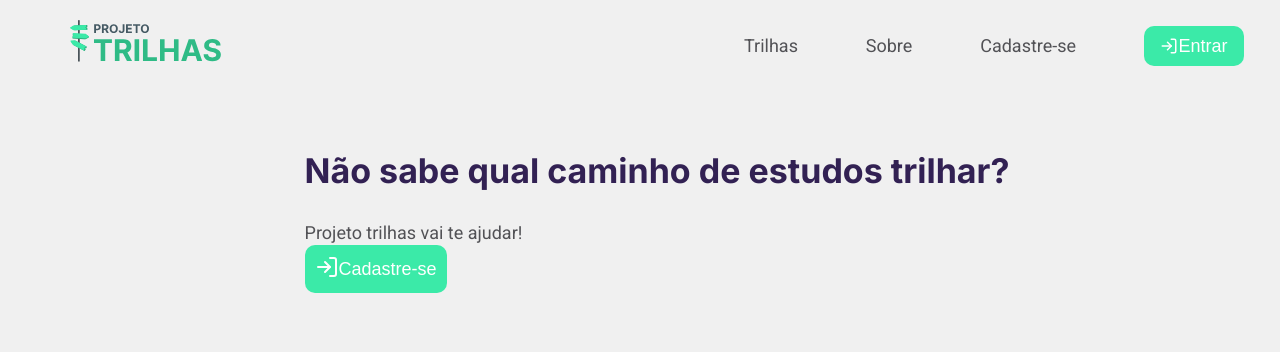
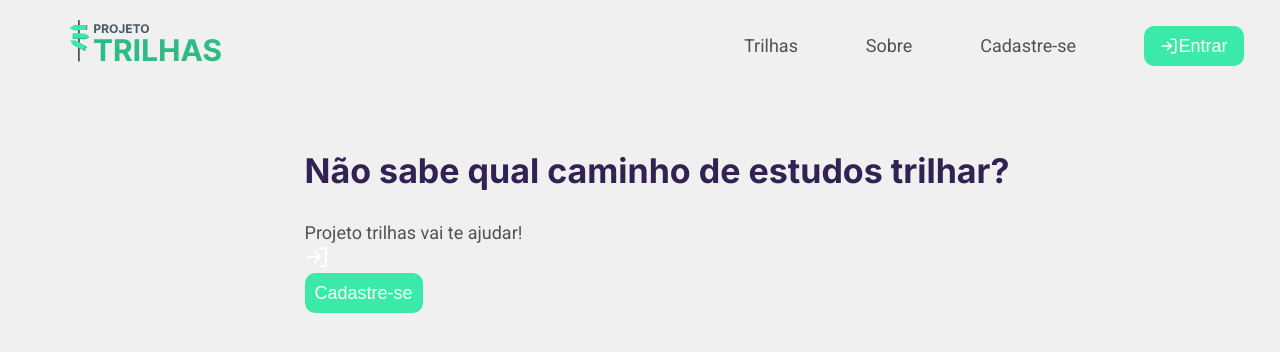
Before and after one commit to SrEmanuel/trailsProject, a React (Create React App) app in the folder frontend/: page / in a window 1280 px wide. Shown: the top 352 px of the page. Built offline with nearby package versions, Linux system fonts and the light colour scheme.

Commit message:
update: created button-container

```diff
--- a/frontend/src/pages/Landing/index.tsx
+++ b/frontend/src/pages/Landing/index.tsx
@@ -1,26 +1,25 @@
 import { FiLogIn } from "react-icons/fi";
 import { NavBar } from "../../components/Navbar";
-import Trails  from '../../assets/images/trails.svg';
+import Trails from "../../assets/images/trails.svg";
 
-import './styles.scss';
+import "./styles.scss";
 
-export function Home(){
-    return(
+export function Home() {
+  return (
     <div className="container">
       <NavBar />
       <div className="home-content">
         <section>
           <h1>Não sabe qual caminho de estudos trilhar?</h1>
-                    <span className="text" >Projeto trilhas vai te ajudar!</span>
-                    <button>
+          <span className="text">Projeto trilhas vai te ajudar!</span>
+          <div className="button-container">
             <div>
               <FiLogIn color="var(--white)" size={24} />
             </div>
-                        Cadastre-se
-                    </button>
+            <button>Cadastre-se</button>
+          </div>
         </section>
-
       </div>
     </div>
-    )
+  );
 }
```
Lines whose indentation alone changed are shown as unchanged.
